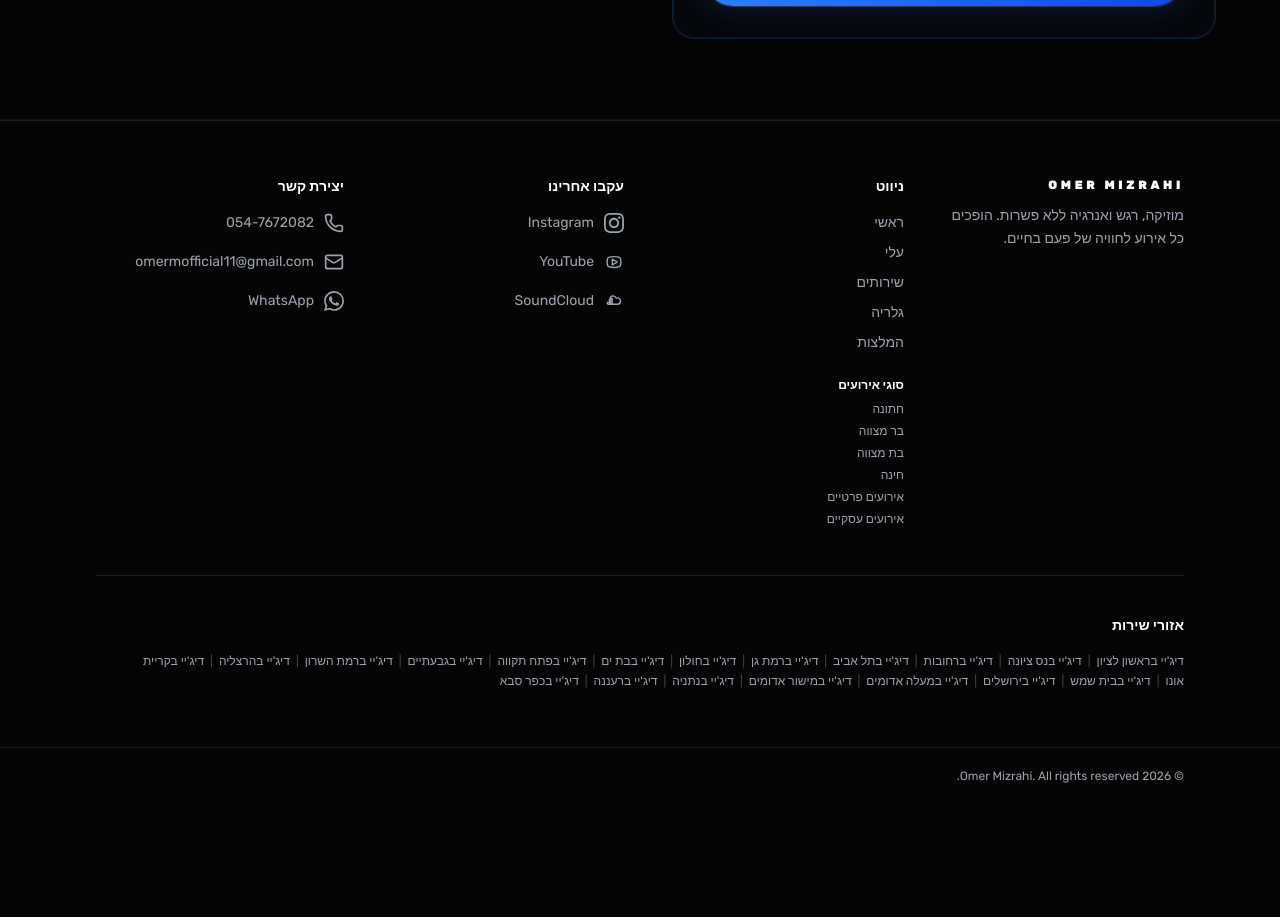
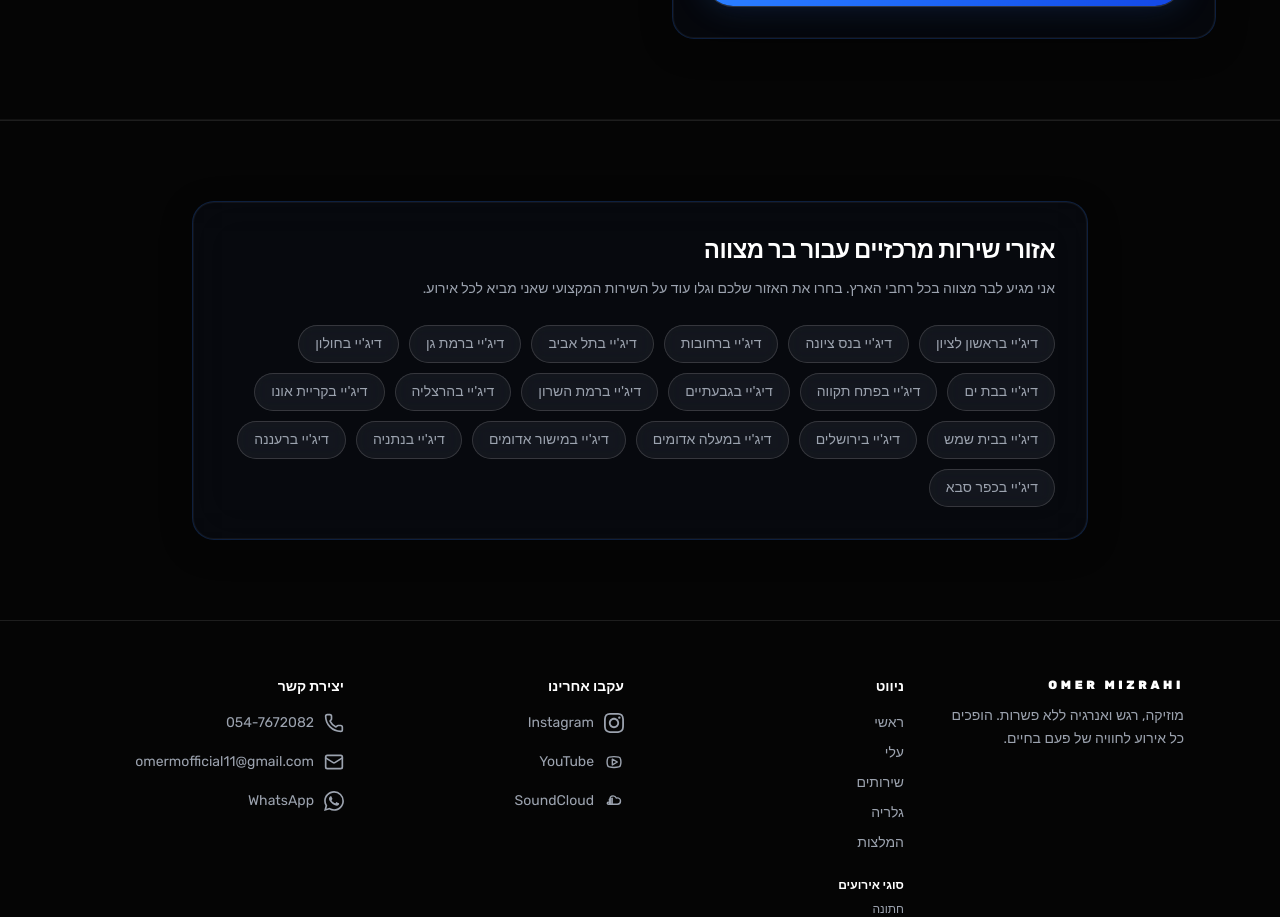
Before and after one commit to omer-mizrahi/omer-dj-site, a Next.js app: page /services/bar-mitzvah in a window 1280 px wide. Shown: the part 5700-6617 px from the top of the page. Before the commit the page ends 6504 px from the top, so only its background shows below. Built offline with nearby package versions, Linux system fonts and the light colour scheme.

Commit message:
crossing location and service

```diff
--- a/app/locations/[city]/page.tsx
+++ b/app/locations/[city]/page.tsx
@@ -7,6 +7,7 @@ import {
   getLocationBySlug,
   isValidLocationSlug,
   locationEntries,
+  services,
 } from "@/lib/site-config";
 import { cn } from "@/lib/utils";
 import { EventFlow } from "@/components/EventFlow";
@@ -59,7 +60,10 @@ export default async function LocationPage({ params }: Props) {
           <h1 className="mt-3 text-4xl font-extrabold tracking-tight text-foreground sm:text-5xl">
             דיג&apos;יי ב{loc.name}
           </h1>
-          <p className="mt-6 text-lg leading-relaxed text-muted-foreground">
+          <h2 className="mt-6 text-lg font-semibold leading-relaxed text-foreground sm:text-xl">
+            מחפשים דיג&apos;יי לאירוע, חתונה או חינה ב{loc.name}? הגעתם למקום הנכון.
+          </h2>
+          <p className="mt-4 text-lg leading-relaxed text-muted-foreground">
             מחפשים דיג&apos;יי ב{loc.name}? עומר מזרחי מגיע להקפיץ לכם את האירוע —
             מוזיקה מדויקת לקהל, ציוד מקצועי, וליווי צמוד מהתכנון ועד הרגע האחרון
             על הרחבה.
@@ -101,6 +105,46 @@ export default async function LocationPage({ params }: Props) {
       <Testimonials />
       <ReviewGallery />
       <LeadForm />
+
+      <section
+        className="border-t border-white/10 bg-[#050505] px-4 py-16 sm:px-6 sm:py-20 lg:px-8"
+        aria-labelledby="location-services-heading"
+      >
+        <div
+          className={cn(
+            "mx-auto max-w-4xl rounded-3xl border border-blue-500/20 bg-[#0a0f1c]/40 p-6 shadow-[0_8px_32px_0_rgba(0,0,0,0.3)] backdrop-blur-xl sm:p-8",
+            "ring-1 ring-inset ring-white/5"
+          )}
+        >
+          <h2
+            id="location-services-heading"
+            className="text-xl font-bold tracking-tight text-foreground sm:text-2xl"
+          >
+            אירועים שאני מנגן בהם ב{loc.name}
+          </h2>
+          <p className="mt-3 text-sm leading-relaxed text-muted-foreground">
+            בחרו את סוג האירוע שלכם וגלו איך אני מביא את האנרגיה והמוזיקה המושלמת
+            לכל חגיגה ב{loc.name}.
+          </p>
+          <nav
+            aria-label={`שירותי דיג'יי ב${loc.name}`}
+            className="mt-6 flex flex-wrap gap-2.5"
+          >
+            {services.map((service) => (
+              <Link
+                key={service.slug}
+                href={`/services/${service.slug}`}
+                className={cn(
+                  "inline-flex rounded-full border border-white/15 bg-white/5 px-4 py-2 text-sm text-muted-foreground backdrop-blur-sm transition-colors",
+                  "hover:border-blue-500/40 hover:bg-blue-500/10 hover:text-foreground"
+                )}
+              >
+                דיג&apos;יי ל{service.title}
+              </Link>
+            ))}
+          </nav>
+        </div>
+      </section>
     </main>
   );
 }
--- a/app/services/[slug]/page.tsx
+++ b/app/services/[slug]/page.tsx
@@ -8,7 +8,12 @@ import { LeadForm } from "@/components/LeadForm";
 import { ReviewGallery } from "@/components/ReviewGallery";
 import { Testimonials } from "@/components/Testimonials";
 import { Button } from "@/components/ui/button";
-import { getServiceBySlug, isValidServiceSlug, services } from "@/lib/site-config";
+import {
+  getServiceBySlug,
+  isValidServiceSlug,
+  locationEntries,
+  services,
+} from "@/lib/site-config";
 import { cn } from "@/lib/utils";
 import { Gallery } from "@/components/Gallery";
 
@@ -147,6 +152,45 @@ export default async function ServicePage({ params }: Props) {
       <ReviewGallery />
       <LeadForm />
 
+      <section
+        className="border-t border-white/10 bg-[#050505] px-4 py-16 sm:px-6 sm:py-20 lg:px-8"
+        aria-labelledby="service-locations-heading"
+      >
+        <div
+          className={cn(
+            "mx-auto max-w-4xl rounded-3xl border border-blue-500/20 bg-[#0a0f1c]/40 p-6 shadow-[0_8px_32px_0_rgba(0,0,0,0.3)] backdrop-blur-xl sm:p-8",
+            "ring-1 ring-inset ring-white/5"
+          )}
+        >
+          <h2
+            id="service-locations-heading"
+            className="text-xl font-bold tracking-tight text-foreground sm:text-2xl"
+          >
+            אזורי שירות מרכזיים עבור {service.title}
+          </h2>
+          <p className="mt-3 text-sm leading-relaxed text-muted-foreground">
+            אני מגיע ל{service.title} בכל רחבי הארץ. בחרו את האזור שלכם וגלו עוד על
+            השירות המקצועי שאני מביא לכל אירוע.
+          </p>
+          <nav
+            aria-label={`אזורי שירות ל${service.title}`}
+            className="mt-6 flex flex-wrap gap-2.5"
+          >
+            {locationEntries.map((location) => (
+              <Link
+                key={location.slug}
+                href={`/locations/${location.slug}`}
+                className={cn(
+                  "inline-flex rounded-full border border-white/15 bg-white/5 px-4 py-2 text-sm text-muted-foreground backdrop-blur-sm transition-colors",
+                  "hover:border-blue-500/40 hover:bg-blue-500/10 hover:text-foreground"
+                )}
+              >
+                דיג&apos;יי ב{location.name}
+              </Link>
+            ))}
+          </nav>
+        </div>
+      </section>
     </main>
   );
 }
```
